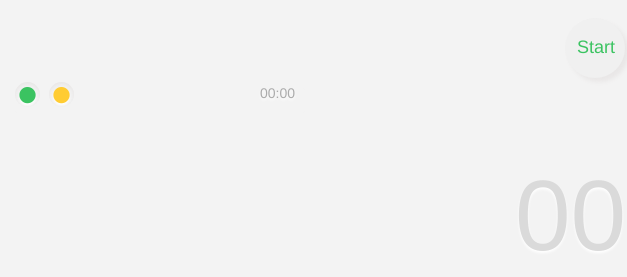
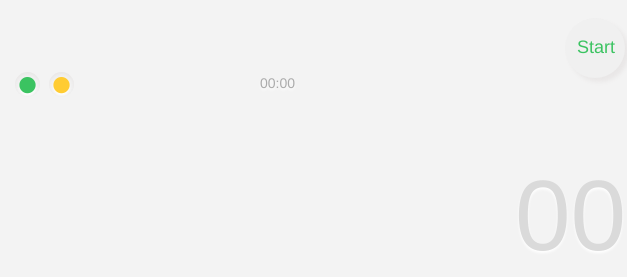
Before and after one commit to YaroslavHyrych/tomas, a website: page app/index.html in a window 1280 px wide. Shown: the top 277 px of the page, 0-627 px from the left. Drawn offline with nearby package versions, Linux system fonts and the light colour scheme; some packages are replaced by stand-ins of ours; files that its build step writes are made by us from their sources; a script that the page names is missing.

Commit message:
Change activities block header styles

```diff
--- a/app/styles/main.sass
+++ b/app/styles/main.sass
@@ -8,9 +8,6 @@ body
   background-color: $background-color
   text-shadow: 0 2px 3px #ffffff
   color: $text-color
-
-//main
-  //margin-top: 1em
 
 .block
   background-color: #ffffff
--- a/app/styles/modules/_activities.sass
+++ b/app/styles/modules/_activities.sass
@@ -2,8 +2,8 @@
 
 .activities, .activity
   header
-    box-shadow: none
-    background-color: $background-color
+    position: relative
+    margin-bottom: -10px
 
     &.block
       padding: 0
@@ -21,6 +21,7 @@
     &.break
       border-left: 2px solid $orange-color
 
+  header, .block
     .time
       position: absolute
       top: 10px
--- a/app/views/activities.html
+++ b/app/views/activities.html
@@ -1,4 +1,4 @@
-<header class="block">
+<header>
   <div title="activity" class="checkbox work">
     <input type="checkbox" ng-model="isWorkChecked" id="workCheckbox" ng-change="checkboxChanged()">
     <label for="workCheckbox"></label></div>
```
